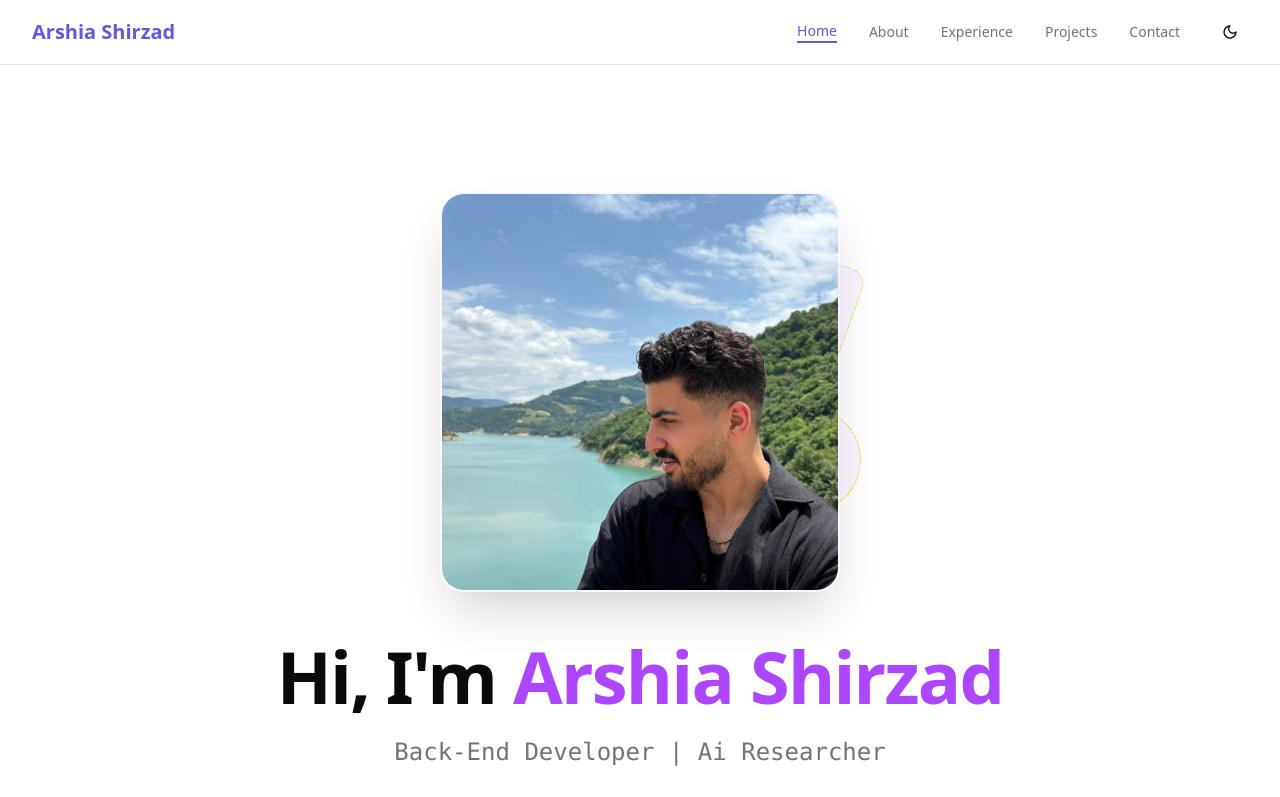
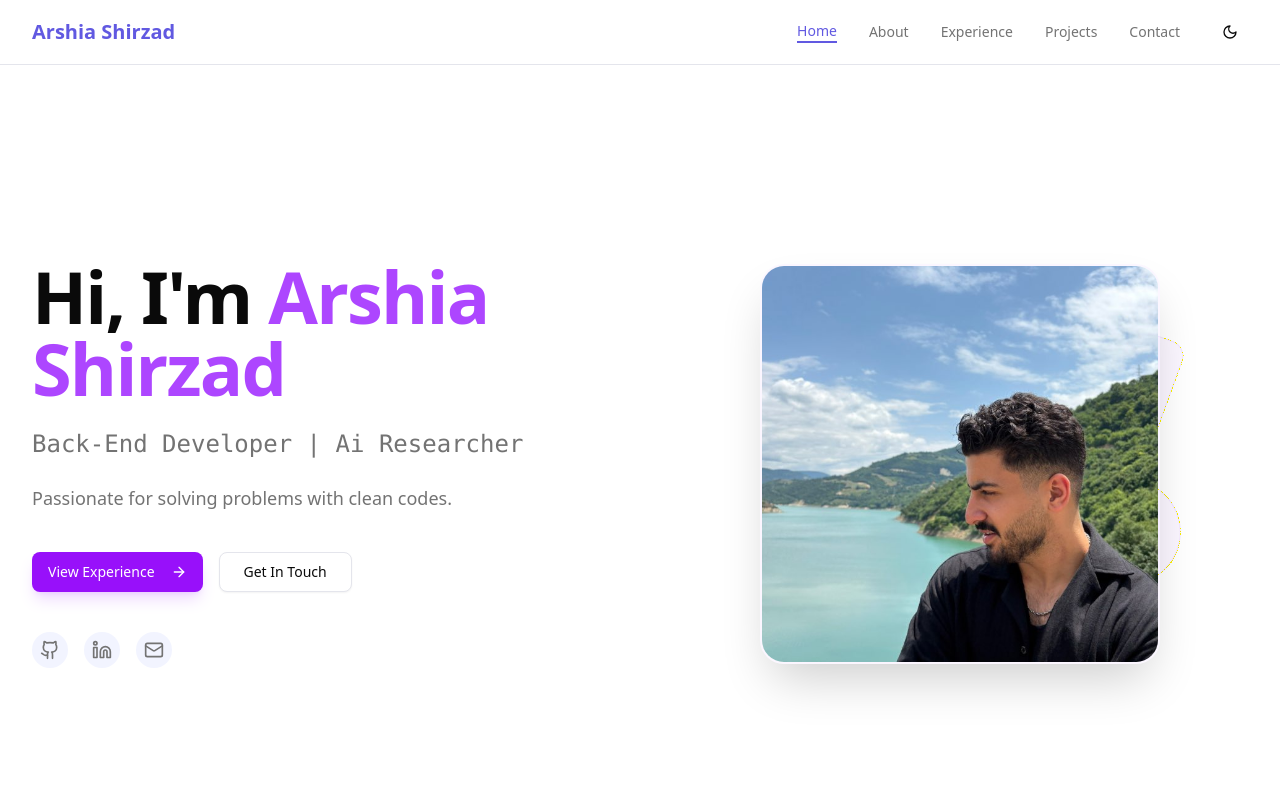
Before and after one commit to arshiashirzad/Portfolio, a React (Vite) app: page / in a window 1280 px wide. Shown: the top 797 px of the page. Built offline with nearby package versions, Linux system fonts and the light colour scheme.

Commit message:
updated home page

```diff
--- a/src/pages/Home.jsx
+++ b/src/pages/Home.jsx
@@ -4,7 +4,7 @@ import { ArrowRight, Github, Linkedin, Mail } from 'lucide-react'
 import { Link } from 'react-router-dom'
 import usePageTitle from '../hooks/usePageTitle'
 
-// Floating shapes component
+// Floating shapes
 const FloatingShape = ({ initial, animate, className }) => (
   <motion.div
     initial={initial}
@@ -32,20 +32,18 @@ const Home = () => {
 
   return (
     <div className="min-h-screen bg-background text-foreground flex items-center">
-      {/* Hero Section */}
       <section className="relative w-full py-24 sm:py-32 px-4 sm:px-6 lg:px-8">
         <div className="max-w-7xl mx-auto relative z-10">
-          <div className="grid grid-cols-1 gap-12 items-center">
+          <div className="grid grid-cols-1 lg:grid-cols-2 gap-16 items-center">
 
-            {/* Image first on mobile */}
+            {/* Image first on mobile, second on desktop */}
+            <div className="order-1 lg:order-2 flex justify-center items-center h-full">
               <motion.div
                 initial={{ opacity: 0, scale: 0.5 }}
                 animate={{ opacity: 1, scale: 1 }}
                 transition={{ type: 'spring', stiffness: 100, delay: 0.5, duration: 1 }}
-              className="flex justify-center items-center"
+                className="w-48 h-48 sm:w-64 sm:h-64 lg:w-[400px] lg:h-[400px] relative"
               >
-              <div className="w-48 h-48 sm:w-64 sm:h-64 lg:w-[400px] lg:h-[400px] relative">
-                {/* Floating Shapes */}
                 {shapes.map((shape, index) => (
                   <FloatingShape
                     key={index}
@@ -54,7 +52,6 @@ const Home = () => {
                     className={shape.className}
                   />
                 ))}
-                {/* Profile Image */}
                 <div className="absolute inset-0 flex items-center justify-center">
                   <img
                     src="/profile.jpg"
@@ -62,15 +59,15 @@ const Home = () => {
                     className="w-full h-full object-cover rounded-3xl shadow-2xl shadow-black/20 dark:shadow-black/50 border-2 border-purple-200/20 dark:border-purple-800/20"
                   />
                 </div>
+              </motion.div>
             </div>
-            </motion.div>
 
-            {/* Text content */}
+            {/* Text content second on mobile, first on desktop */}
             <motion.div
               initial={{ opacity: 0, y: 20 }}
               animate={{ opacity: 1, y: 0 }}
               transition={{ duration: 0.6 }}
-              className="space-y-6 text-center"
+              className="order-2 lg:order-1 space-y-6 text-center lg:text-left"
             >
               <h1 className="text-4xl sm:text-6xl lg:text-7xl font-bold tracking-tight">
                 Hi, I'm <span className="text-purple-500">Arshia Shirzad</span>
@@ -89,11 +86,11 @@ const Home = () => {
                 ))}
               </h2>
 
-              <p className="text-lg text-muted-foreground max-w-xl mx-auto">
+              <p className="text-lg text-muted-foreground max-w-xl mx-auto lg:mx-0">
                 Passionate for solving problems with clean codes.
               </p>
 
-              <div className="flex flex-col sm:flex-row gap-4 pt-4 justify-center">
+              <div className="flex flex-col sm:flex-row gap-4 pt-4 justify-center lg:justify-start">
                 <Link to="/experience">
                   <Button size="lg" className="w-full sm:w-auto bg-purple-600 hover:bg-purple-700 text-white shadow-lg shadow-purple-500/20">
                     View Experience
@@ -107,7 +104,7 @@ const Home = () => {
                 </Link>
               </div>
 
-              <div className="flex space-x-4 pt-4 justify-center">
+              <div className="flex space-x-4 pt-4 justify-center lg:justify-start">
                 <a href="https://github.com/arshiashirzad" target="_blank" rel="noopener noreferrer" className="p-2 rounded-full text-muted-foreground bg-secondary hover:bg-purple-100 dark:hover:bg-purple-800 hover:text-purple-600 transition-colors">
                   <Github className="h-5 w-5" />
                 </a>
```
Lines whose indentation alone changed are shown as unchanged.
